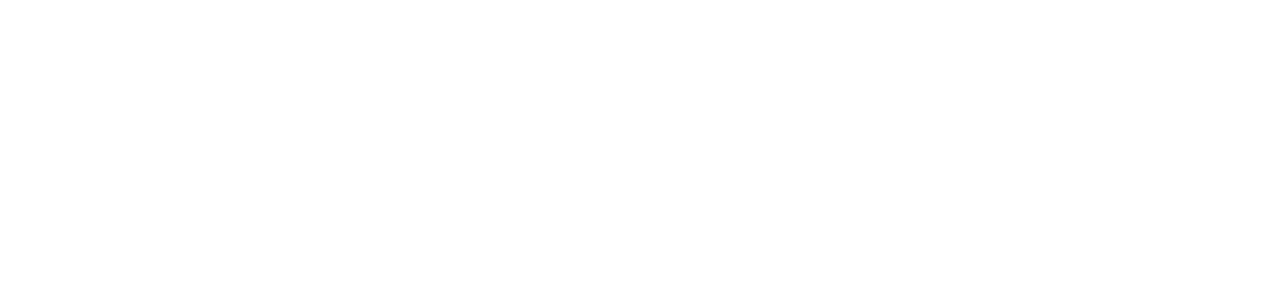
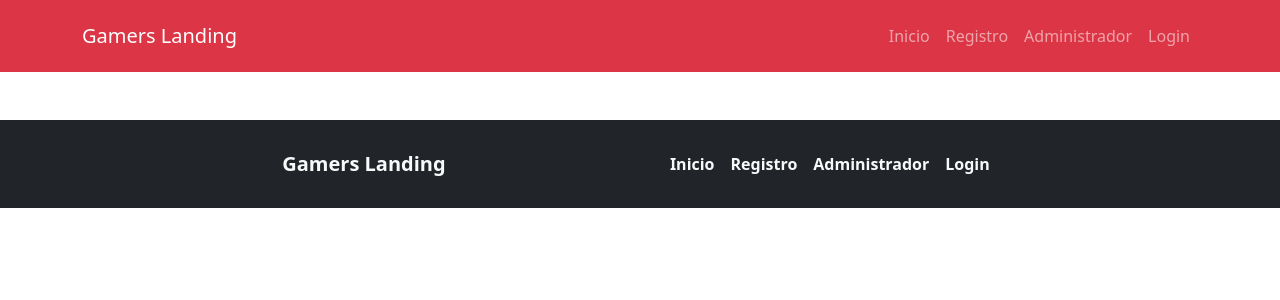
Before and after one commit to jonytellodev/grupo1gameproject, a React (Vite) app: page / in a window 1280 px wide. Before the commit this address had no page. Shown: the top 300 px of the page. Built offline with nearby package versions, Linux system fonts and the light colour scheme.

Commit message:
Terminado Navbar y Footer

```diff
--- a/src/App.css
+++ b/src/App.css
@@ -1,10 +1,9 @@
 #root {
-  max-width: 1280px;
   min-height: 100vh;
   display: flex;
   flex-direction: column;
-  margin: 0 auto;
-  padding: 2rem;
+  font-size: 1rem;
+  margin: 0;
 }
 
 .mainSection {
--- a/src/App.jsx
+++ b/src/App.jsx
@@ -4,10 +4,13 @@
 import { BrowserRouter, Routes, Route } from "react-router-dom";
 import CrearProducto from "./components/views/products/CrearProducto";
 import EditarProducto from "./components/views/products/EditarProducto";
+import Menu from "./components/common/Menu";
+import Foteer from "./components/common/Foteer";
 
 function App() {
   return (
     <BrowserRouter>
+      <Menu></Menu>
       <Routes>
         <Route
           exact
@@ -25,6 +28,7 @@
           element={<EditarProducto></EditarProducto>}
         ></Route>
       </Routes>
+      <Foteer></Foteer>
     </BrowserRouter>
   );
 }
--- a/src/components/common/Foteer.jsx
+++ b/src/components/common/Foteer.jsx
@@ -1,7 +1,36 @@
-import React from "react";
+import { Navbar, Nav, Container } from "react-bootstrap";
 
 const Foteer = () => {
-  return <div></div>;
+  return (
+    <Navbar expand="lg" bg="dark" className="bg-body-dark p-4">
+      <Container className="flex-row justify-content-evenly">
+        <div>
+          <Navbar.Brand href="#home" className="text-light fw-bold">
+            Gamers Landing
+          </Navbar.Brand>
+        </div>
+        <div>
+          <Navbar.Toggle aria-controls="basic-navbar-nav" />
+          <Navbar.Collapse id="basic-navbar-nav">
+            <Nav className="me-auto">
+              <Nav.Link href="#home" className="text-light fw-bold">
+                Inicio
+              </Nav.Link>
+              <Nav.Link href="#link" className="text-light fw-bold">
+                Registro
+              </Nav.Link>
+              <Nav.Link href="#link" className="text-light fw-bold">
+                Administrador
+              </Nav.Link>
+              <Nav.Link href="#link" className="text-light fw-bold">
+                Login
+              </Nav.Link>
+            </Nav>
+          </Navbar.Collapse>
+        </div>
+      </Container>
+    </Navbar>
+  );
 };
 
 export default Foteer;
--- a/src/components/common/Menu.jsx
+++ b/src/components/common/Menu.jsx
@@ -1,7 +1,26 @@
-import React from "react";
+import { Navbar, Nav, Container } from "react-bootstrap";
 
 const Menu = () => {
-  return <div></div>;
+  return (
+    <Navbar bg="danger" className="p-3 mb-5" variant="dark" expand="lg">
+      <Container className="d-flex">
+        <div>
+          <Navbar.Brand href="#home">Gamers Landing</Navbar.Brand>
+        </div>
+        <div>
+          <Navbar.Toggle aria-controls="basic-navbar-nav" />
+          <Navbar.Collapse id="basic-navbar-nav">
+            <Nav>
+              <Nav.Link href="#home">Inicio</Nav.Link>
+              <Nav.Link href="#link">Registro</Nav.Link>
+              <Nav.Link href="#link">Administrador</Nav.Link>
+              <Nav.Link href="#link">Login</Nav.Link>
+            </Nav>
+          </Navbar.Collapse>
+        </div>
+      </Container>
+    </Navbar>
+  );
 };
 
 export default Menu;
--- a/src/components/views/products/EditarProducto.jsx
+++ b/src/components/views/products/EditarProducto.jsx
@@ -1,4 +1,4 @@
-import React from "react";
+import { Form, Button } from "react-bootstrap";
 
 const EditarProducto = () => {
   return (
```
